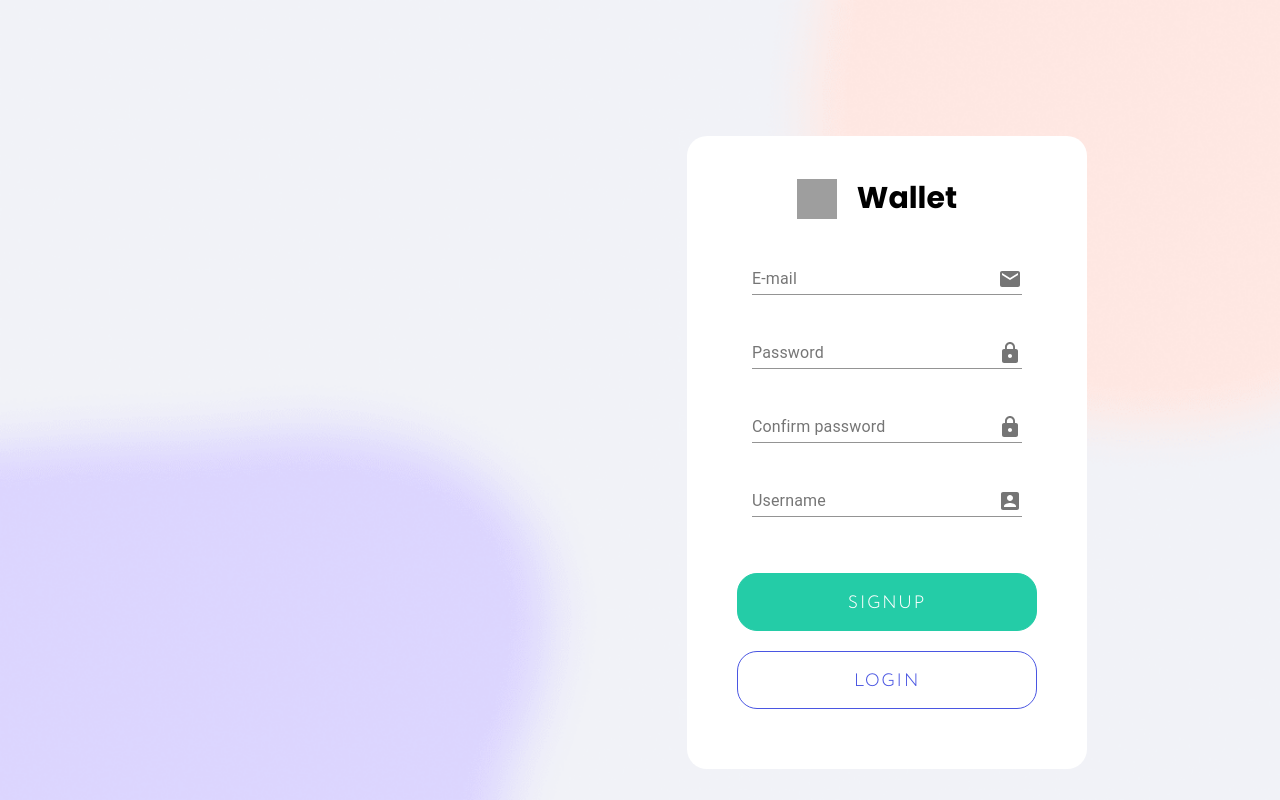
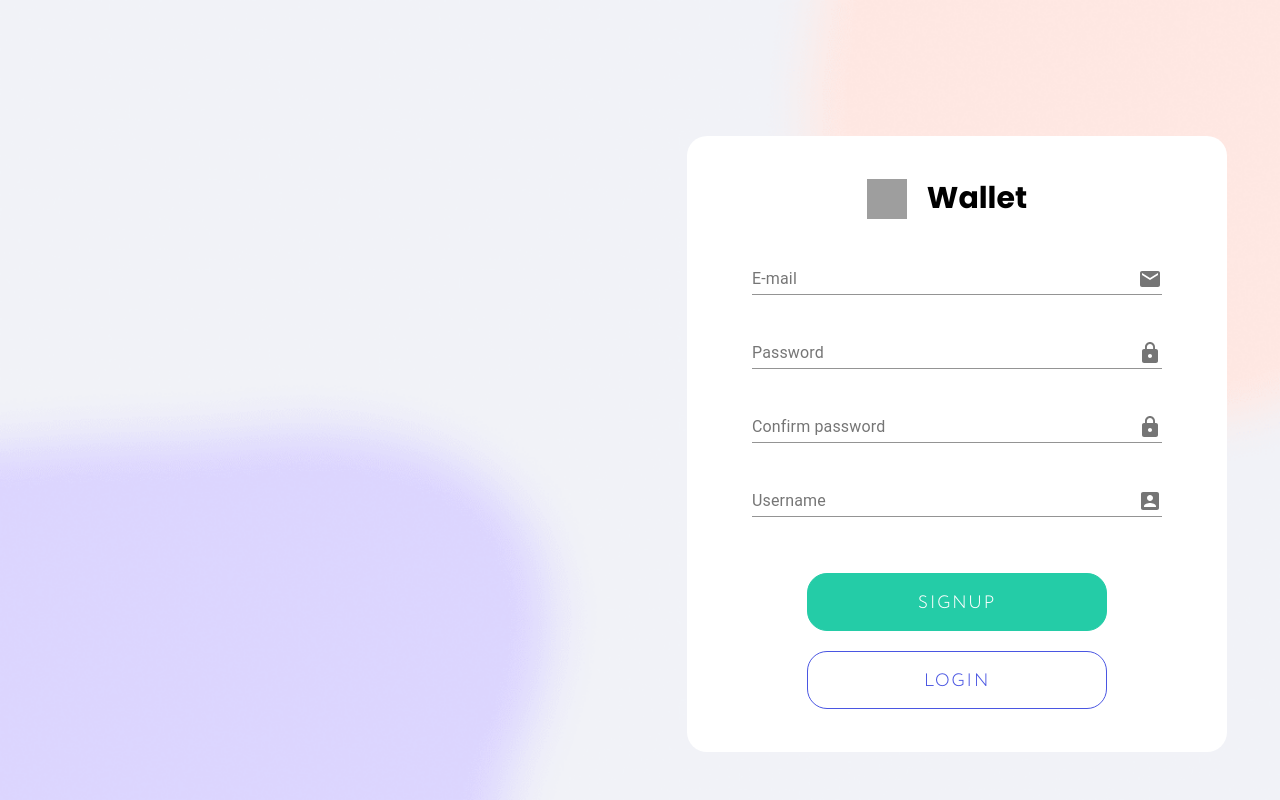
Before and after one commit to anamanoilo/wallet-react-project, a React (Create React App) app: page /signUp in a window 1280 px wide. Built offline with nearby package versions, Linux system fonts and the light colour scheme; grey boxes are pictures that could not be loaded.

Commit message:
Update AuthForm.module.scss

```diff
--- a/src/components/AuthForm/AuthForm.module.scss
+++ b/src/components/AuthForm/AuthForm.module.scss
@@ -1,17 +1,17 @@
 @import "../../stylesheet/shared.scss";
 
 .form {
-width: 400px;
+  width: 540px;
   display: block;
   padding-right: 65px;
   padding-left: 65px;
   padding-top: 40px;
-  padding-bottom: 60px;
+  padding-bottom: 43px;
   background-color: white;
   border-radius: 20px;
   text-align: center;
 
-  @media screen and (max-width: 767px) {
+  @media screen and (max-width: 766px) {
     width: 280px;
 
     padding-left: 0;
@@ -33,7 +33,6 @@ display: block;
     font-size: 30px;
     line-height: 1.5;
     color: var(--main-text-cl);
-
   }
 
   .img {
@@ -72,16 +71,14 @@ display: block;
     margin-top: 36px;
   }
 
-
-
   .btnForm {
     width: 300px;
     margin-top: 20px;
     padding-top: 16px;
     padding-bottom: 13px;
     border-radius: 20px;
-    border: 1px solid #4A56E2;
-    color: #4A56E2;
+    border: 1px solid #4a56e2;
+    color: #4a56e2;
     background-color: white;
     font-family: Circe;
     font-style: normal;
@@ -108,5 +105,4 @@ display: block;
     border: 1px solid var(--income-cl);
     color: white;
   }
-
 }
```
Lines whose indentation alone changed are shown as unchanged.
